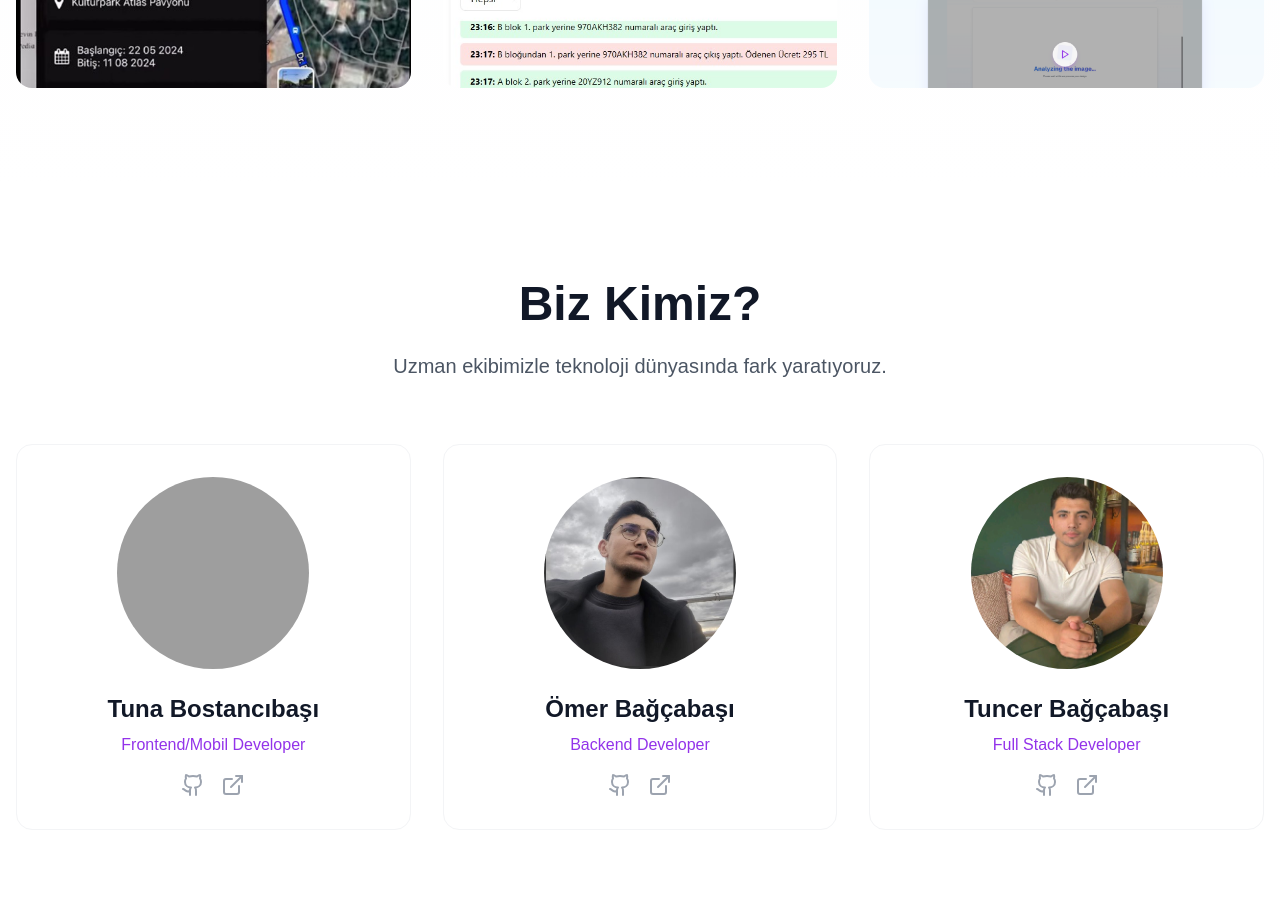
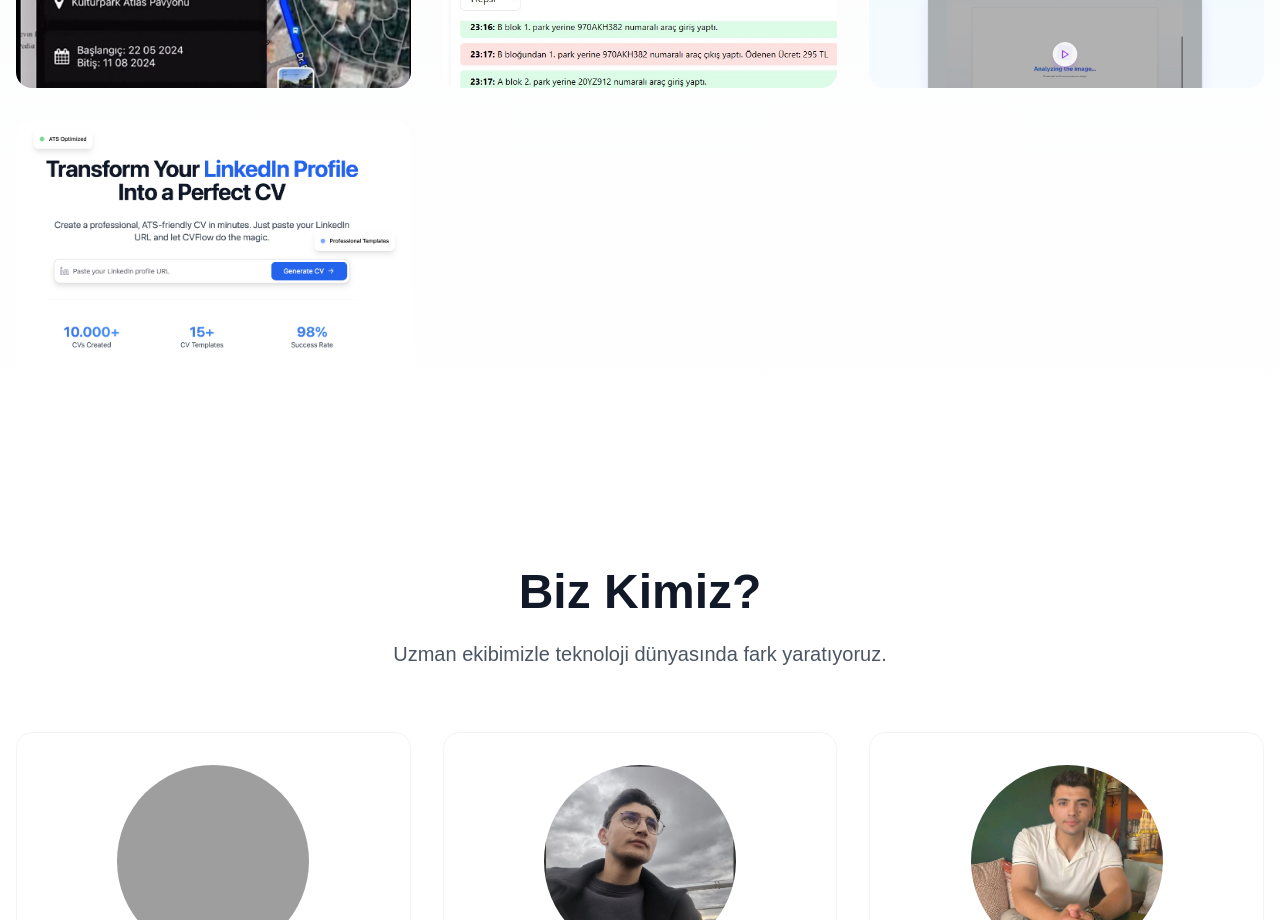
Before and after one commit to atesbey-design/omtun-labs, a Next.js app: page / in a window 1280 px wide. Shown: the part 2440-3360 px from the top of the page. Built offline with nearby package versions, Linux system fonts and the light colour scheme; grey boxes are pictures that could not be loaded.

Commit message:
Feat:CVFlow added

```diff
--- a/src/app/page.tsx
+++ b/src/app/page.tsx
@@ -52,6 +52,13 @@ const projects = [
     description:
       "Yapay zeka destekli kod oluşturma, yazılım geliştirme süreçlerini hızlandırmak ve yazılım kalitesini artırmak için geliştirilen bir yazılımdır.",
     imageUrl: "/buildfy.png",
+  },
+  {
+    id: 7,
+    name: "CVFlow",
+    description:
+      "CVFlow, LinkedIn profilinizi profesyonel bir özgeçmişe dönüştürürken yapay zeka teknolojisinden faydalanarak CV'nizi optimize eden ve geliştiren yenilikçi bir platformdur.",
+    imageUrl: "/projects/CVFLOW.png",
   },
 ];
 
```
Also changed, not shown: public/projects/CVFLOW.png (added).
